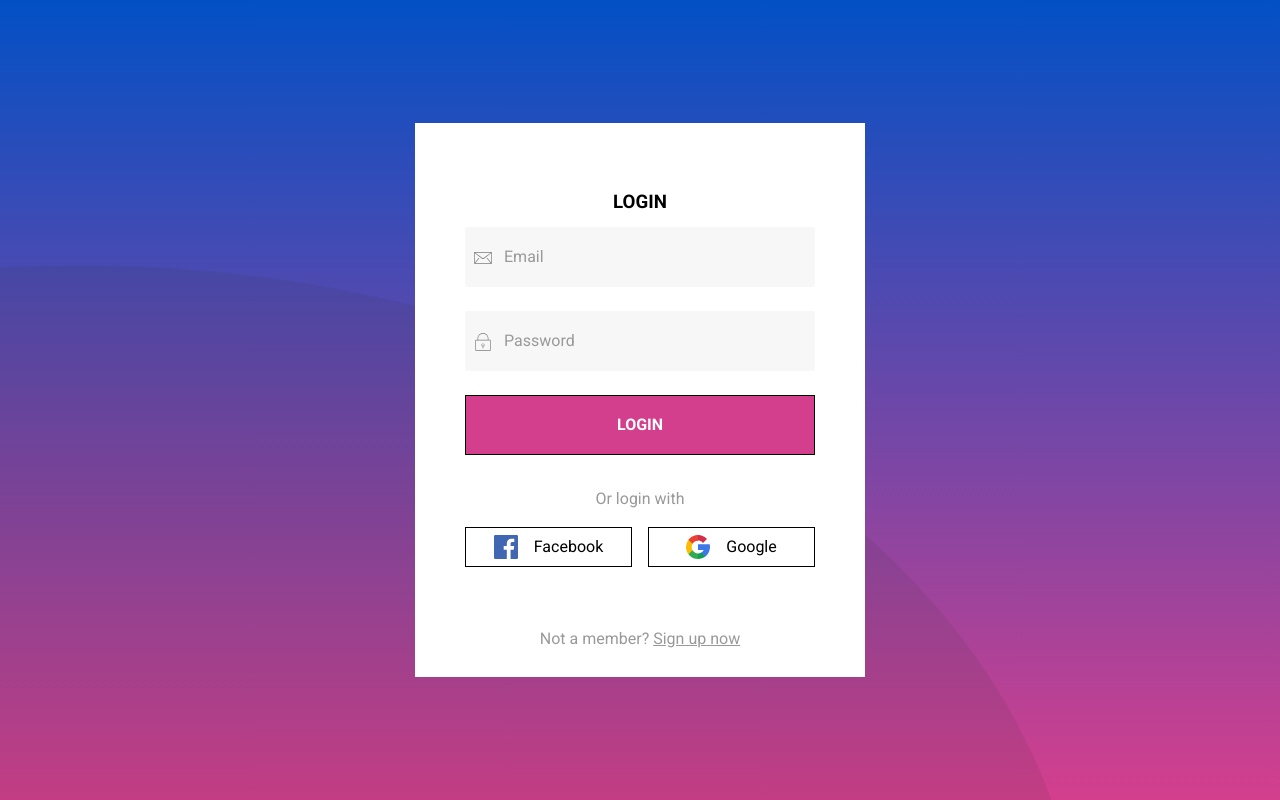
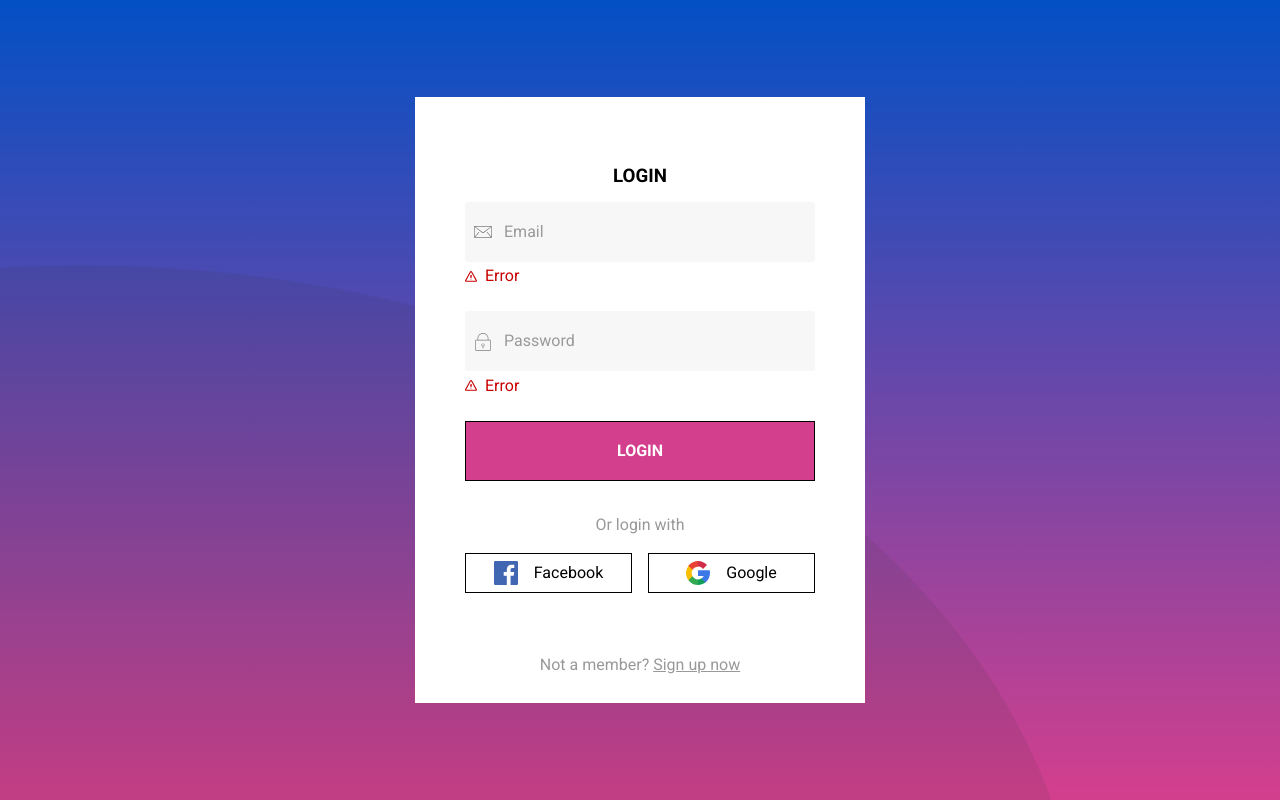
Before and after one commit to franklinlugo/login-register-with-firebase, a React app: page /login in a window 1280 px wide. Built offline with nearby package versions, Linux system fonts and the light colour scheme.

Commit message:
wip: handle error on custom input

```diff
--- a/assets/Icons.js
+++ b/assets/Icons.js
@@ -63,3 +63,19 @@ export function Google(props) {
     </svg>
   );
 }
+
+export function Error(props) {
+  return (
+    <svg width={24} height={21.837} viewBox="0 0 24 24" {...props}>
+      <path
+        d="M23.712 18.437L13.965 1.133c-.831-1.51-3.098-1.51-3.93 0L.29 18.437c-.831 1.51.226 3.4 1.964 3.4h19.42c1.813-.076 2.87-1.89 2.04-3.4z"
+        fill="#c80000"
+      />
+      <path d="M12 2.267l9.748 17.303H2.253z" fill="#fff" />
+      <g transform="translate(0 -1.082) scale(.05313)" fill="#c80000">
+        <path d="M196.013 212.359l11.378 75.378c1.422 8.533 8.533 15.644 18.489 15.644 8.533 0 17.067-7.111 18.489-15.644l11.378-75.378c2.844-18.489-11.378-34.133-29.867-34.133-18.49-.001-31.29 15.644-29.867 34.133z" />
+        <circle cx={225.879} cy={336.092} r={17.067} />
+      </g>
+    </svg>
+  );
+}
--- a/components/Input/Input.js
+++ b/components/Input/Input.js
@@ -1,8 +1,7 @@
 import React, { useState, useEffect } from 'react';
-import styled, { keyframes, css } from 'styled-components';
 import { string, oneOf, func } from 'prop-types';
-import { Envelope, Lock } from '../../assets/Icons';
-import {Wrapper, StyledLabel, StyledInput, IconWrapper, Icon, Focus} from './InputStyles'
+import { Envelope, Lock, Error as ErrorIcon } from '../../assets/Icons';
+import { Container, InputContainer, StyledLabel, StyledInput, IconWrapper, Focus, Error } from './InputStyles';
 
 const IconEnum = Object.freeze({
   envelope: Envelope,
@@ -23,7 +22,8 @@ function Input({ name, id, type = 'text', label, value = '', onChange, icon }) {
 
   const Icon = IconEnum[icon];
   return (
-    <Wrapper isFocused={isFocused} isEmpty={isEmpty}>
+    <Container>
+      <InputContainer isFocused={isFocused} isEmpty={isEmpty}>
         <StyledLabel>{label}</StyledLabel>
         <StyledInput
           name={name}
@@ -38,7 +38,12 @@ function Input({ name, id, type = 'text', label, value = '', onChange, icon }) {
           <Icon width="18px" />
         </IconWrapper>
         <Focus />
-    </Wrapper>
+      </InputContainer>
+      <Error>
+        <ErrorIcon width="12px" />
+        Error
+      </Error>
+    </Container>
   );
 }
 
--- a/components/Input/InputStyles.js
+++ b/components/Input/InputStyles.js
@@ -85,11 +85,11 @@ const wrapperWithValueMixin = css`
   }
 `;
 
-export const Wrapper = styled.div`
+export const InputContainer = styled.div`
   position: relative;
   width: 100%;
   height: 60px;
-  margin-bottom: 24px;
+  /* margin-bottom: 24px; */
   border-radius: 3px;
   background-color: #f7f7f7;
   border: 1px solid;
@@ -98,3 +98,18 @@ export const Wrapper = styled.div`
   ${({ isFocused }) => isFocused && wrapperFocusedMixin}
   ${({ isEmpty }) => !isEmpty && wrapperWithValueMixin}
 `;
+
+export const Error = styled.p`
+  display: grid;
+  grid-template-columns: min-content 1fr;
+  align-items: center;
+  gap: 8px;
+  margin: 4px 0 0 0;
+  padding: 0;
+  line-height: 1;
+  color: #c80000;
+`;
+
+export const Container = styled.div`
+  margin-bottom: 24px;
+`;
--- a/package.json
+++ b/package.json
@@ -40,6 +40,7 @@
     "babel-eslint": "10.1.0",
     "babel-loader": "8.1.0",
     "css-loader": "4.2.0",
+    "error-overlay-webpack-plugin": "^0.4.1",
     "eslint": "7.6.0",
     "eslint-config-airbnb": "18.2.0",
     "eslint-config-prettier": "6.11.0",
--- a/webpack.config.js
+++ b/webpack.config.js
@@ -1,5 +1,6 @@
 const path = require('path');
 const HtmlWebPackPlugin = require('html-webpack-plugin');
+const ErrorOverlayPlugin = require('error-overlay-webpack-plugin')
 
 const javascriptRules = {
   test: /\.jsx?$/,
@@ -45,11 +46,13 @@ module.exports = (env, argv) => {
       historyApiFallback: true,
     },
     module: { rules },
+    devtool: 'cheap-module-source-map',
     plugins: [
       new HtmlWebPackPlugin({
         template: './src/index.html',
         filename: './index.html',
       }),
+      new ErrorOverlayPlugin()
     ],
   };
 };
```
Also changed, not shown: assets/error.svg (added), 1 other file (tests, documents, lock files or other folders). Lines whose indentation alone changed are shown as unchanged.
